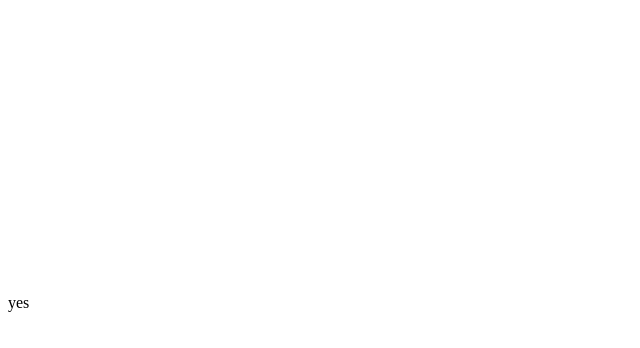
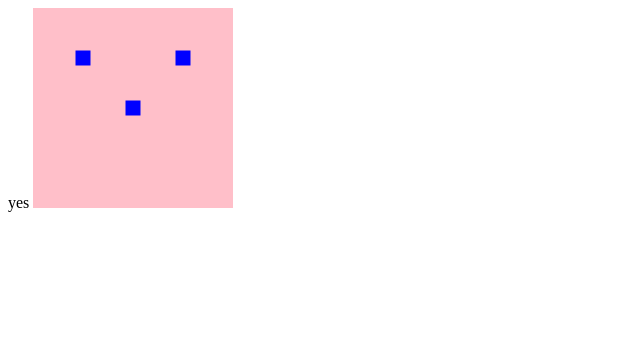
Before and after one commit to cg20221i/learning-webgl-fateh-ark, a plain HTML site: page index.html in a window 1280 px wide. Shown: the whole page, without its empty margins (0-640 px from the left). Drawn offline with Linux system fonts and the light colour scheme.

Commit message:
change a whole lot more

```diff
--- a/index.html
+++ b/index.html
@@ -4,12 +4,12 @@
     <meta charset="UTF-8">
     <meta http-equiv="X-UA-Compatible" content="IE=edge">
     <meta name="viewport" content="width=device-width, initial-scale=1.0">
-    <title>Learning WebGL </title>
+    <title>Learning WebGL</title>
 </head>
-<body>
+<body onload="main()">
     yes
-    <canvas id="myCanvas" width="300" height="300">
-        your browser does not support WebGL, lol.
+    <canvas id="myCanvas" width="200" height="200">
+        Your browser does not support WebGL
     </canvas>
     <script src="main.js"></script>
 </body>
--- a/main.js
+++ b/main.js
@@ -2,11 +2,31 @@ function main() {
     var canvas = document.getElementById("myCanvas");
     var gl = canvas.getContext("webgl");
 
+    /**
+     * A (  0.5,  0.5)
+     * B (  0.0,  0.0)
+     * C ( -0.5,  0.5)
+     */
+
+    var vertices = [
+        0.5, 0.5,
+        0.0, 0.0,
+        -0.5, 0.5
+    ];
+
+    // Create a linked-list for storing the vertices data in the GPU realm
+    var buffer = gl.createBuffer();
+    gl.bindBuffer(gl.ARRAY_BUFFER, buffer);
+    gl.bufferData(gl.ARRAY_BUFFER, new Float32Array(vertices), gl.STATIC_DRAW);
+
     // VERTEX SHADER
-    var vertexShaderCode =`
-        void main (){
-            gl_PoinySize = 5.0
-            gl_Position = vec4(-1.0, 1.0, 0.0, 1.0);
+    var vertexShaderCode = `
+        attribute vec2 aPosition;
+        void main () {
+            gl_PointSize = 15.0;
+            gl_Position = vec4(aPosition, 0.0, 1.0);
+            // gl_Position is the final destination for storing
+            //  positional data for the rendered vertex
         }
     `;
     var vertexShader = gl.createShader(gl.VERTEX_SHADER);
@@ -17,6 +37,9 @@ function main() {
     var fragmentShaderCode = `
         void main() {
             gl_FragColor = vec4(0.0, 0.0, 1.0, 1.0);
+            // Blue = R:0, G:0, B:1, A:1
+            // gl_FragColor is the final destination for storing
+            //  color data for the rendered fragment
         }
     `;
     var fragmentShader = gl.createShader(gl.FRAGMENT_SHADER);
@@ -33,9 +56,16 @@ function main() {
     gl.linkProgram(shaderProgram);
     gl.useProgram(shaderProgram);
 
+    // Teach the GPU how to collect
+    //  the positional values from ARRAY_BUFFER
+    //  for each vertex being processed
+    var aPosition = gl.getAttribLocation(shaderProgram, "aPosition");
+    gl.vertexAttribPointer(aPosition, 2, gl.FLOAT, false, 0, 0);
+    gl.enableVertexAttribArray(aPosition);
+
     gl.clearColor(1.0, 0.75,   0.79,  1.0);
                 //Red, Green, Blue, Alpha
     gl.clear(gl.COLOR_BUFFER_BIT);
 
-    gl.drawArrays(gl.POINTS, 0, 1);
+    gl.drawArrays(gl.POINT, 0, 3);
 }
```
